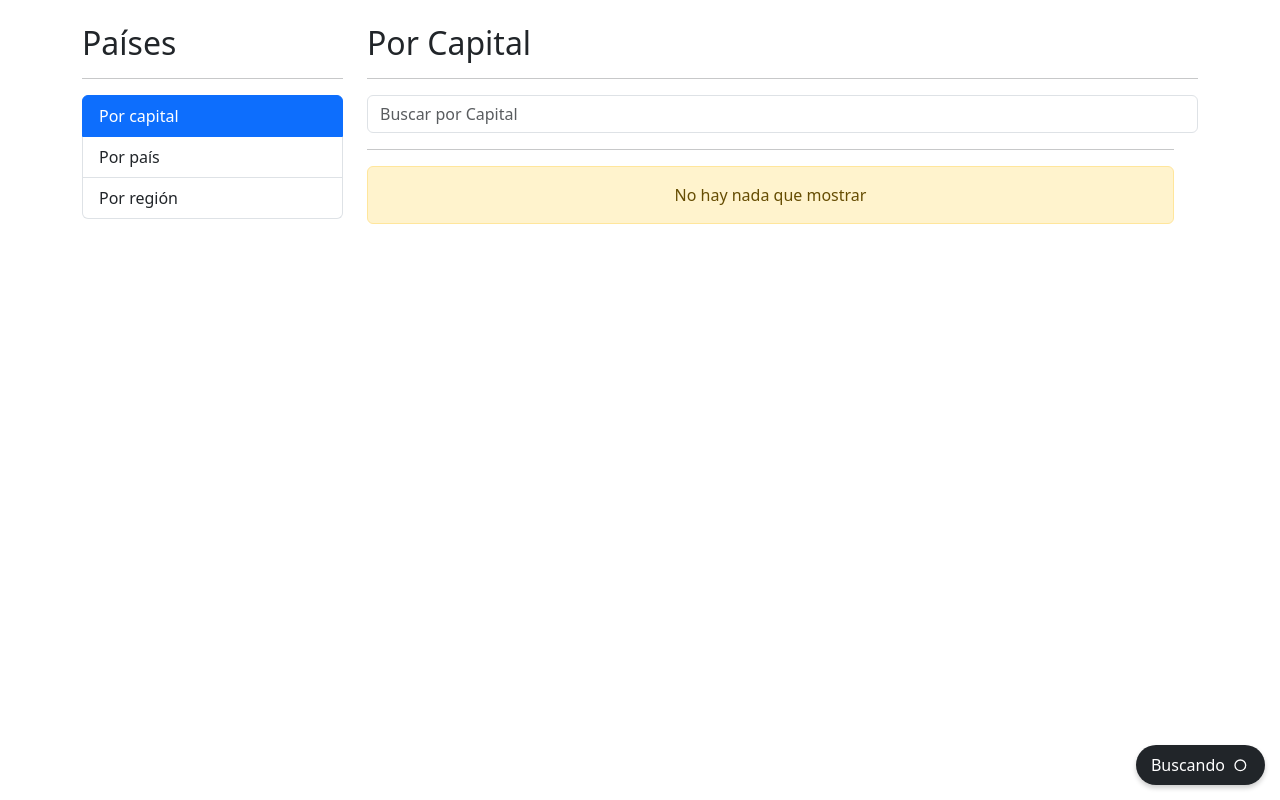
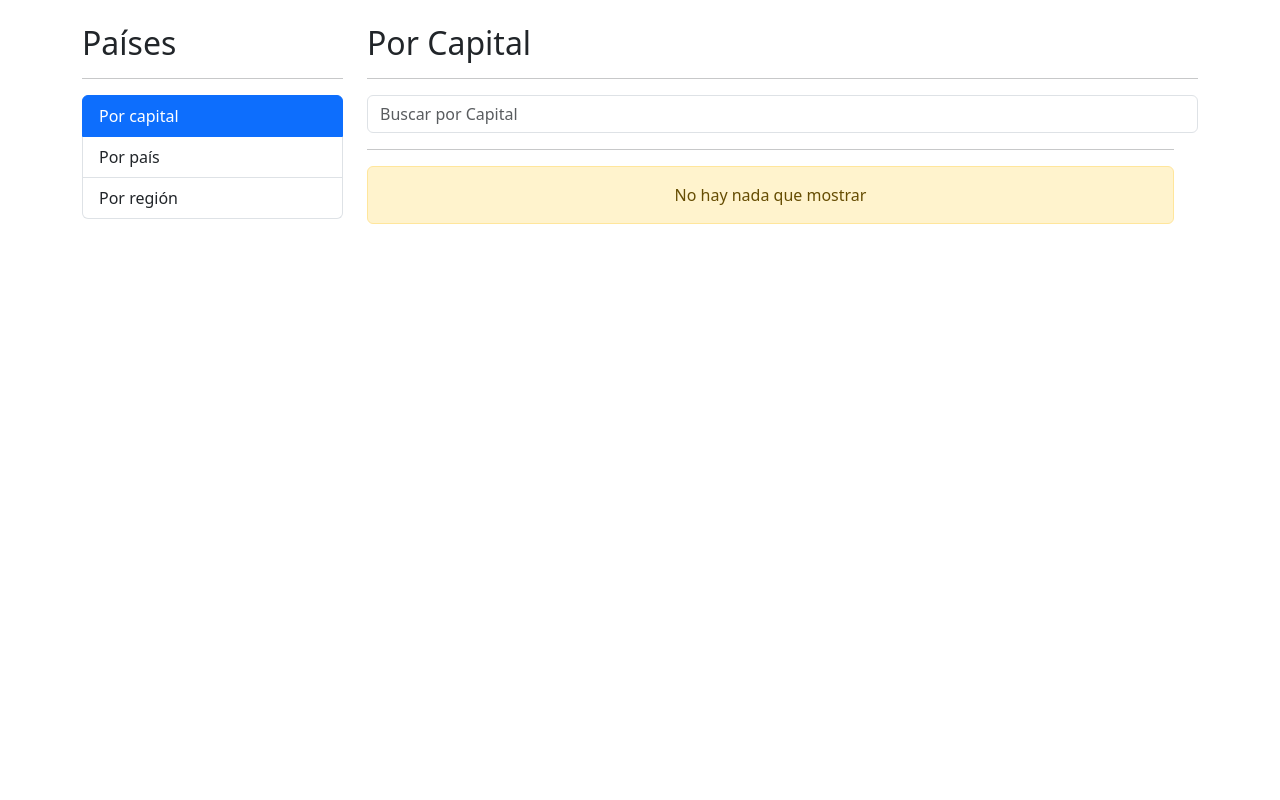
Before and after one commit to SANORTIZCA/countryApp, an Angular app: page /countries/by-capital in a window 1280 px wide. Built offline with nearby package versions, Linux system fonts and the light colour scheme.

Commit message:
Se hace que el loadingSpinner cargue dependiendo de si la petición esta en siendo ejecutada

```diff
--- a/src/app/countries/pages/by-capital-page/by-capital-page.component.html
+++ b/src/app/countries/pages/by-capital-page/by-capital-page.component.html
@@ -12,7 +12,7 @@
 <div class="row">
   <div class="col">
     <hr>
-    <shared-loading-spinner></shared-loading-spinner>
+    <shared-loading-spinner *ngIf="_isLoading"></shared-loading-spinner>
     <countries-table [_countries]="_countries"></countries-table>
   </div>
 </div>
--- a/src/app/countries/pages/by-capital-page/by-capital-page.component.ts
+++ b/src/app/countries/pages/by-capital-page/by-capital-page.component.ts
@@ -12,6 +12,7 @@ import { CountriesService } from '../../services/countries.service';
 export class ByCapitalPageComponent {
 
   public _countries: Country[] = [];
+  public _isLoading: boolean = false;
   private _countryService: CountriesService;
 
   constructor(countryService: CountriesService) {
@@ -19,10 +20,12 @@ export class ByCapitalPageComponent {
   }
 
   searchByCapital(term: string): void {
+    this._isLoading = true;
     /* Hay que subscribirse al observable, y hacer función flecha para traer esos valores */
     this._countryService.searchCapital(term)
       .subscribe(countries => {
         this._countries = countries;
+        this._isLoading = false;
       });
   }
 }
```
